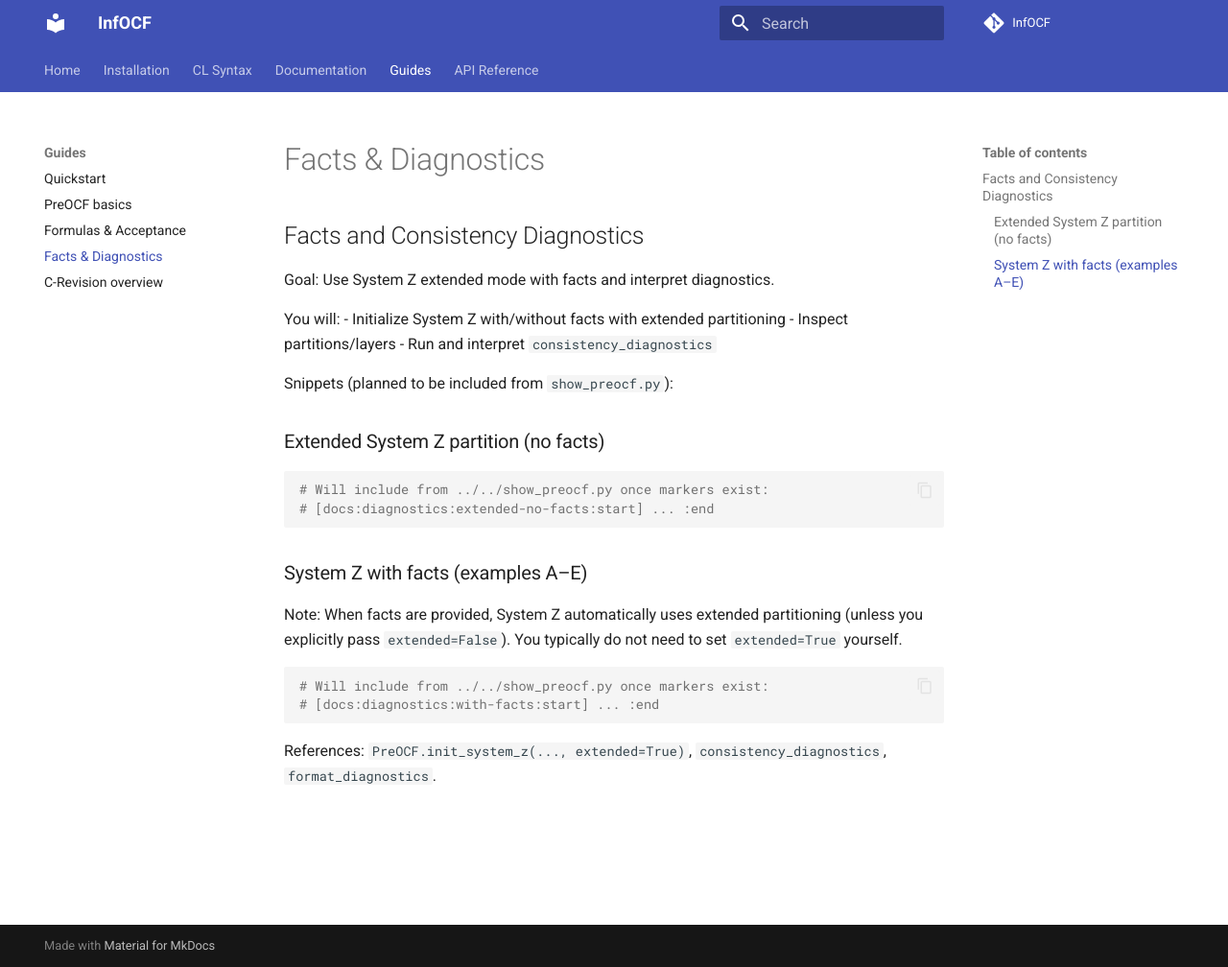
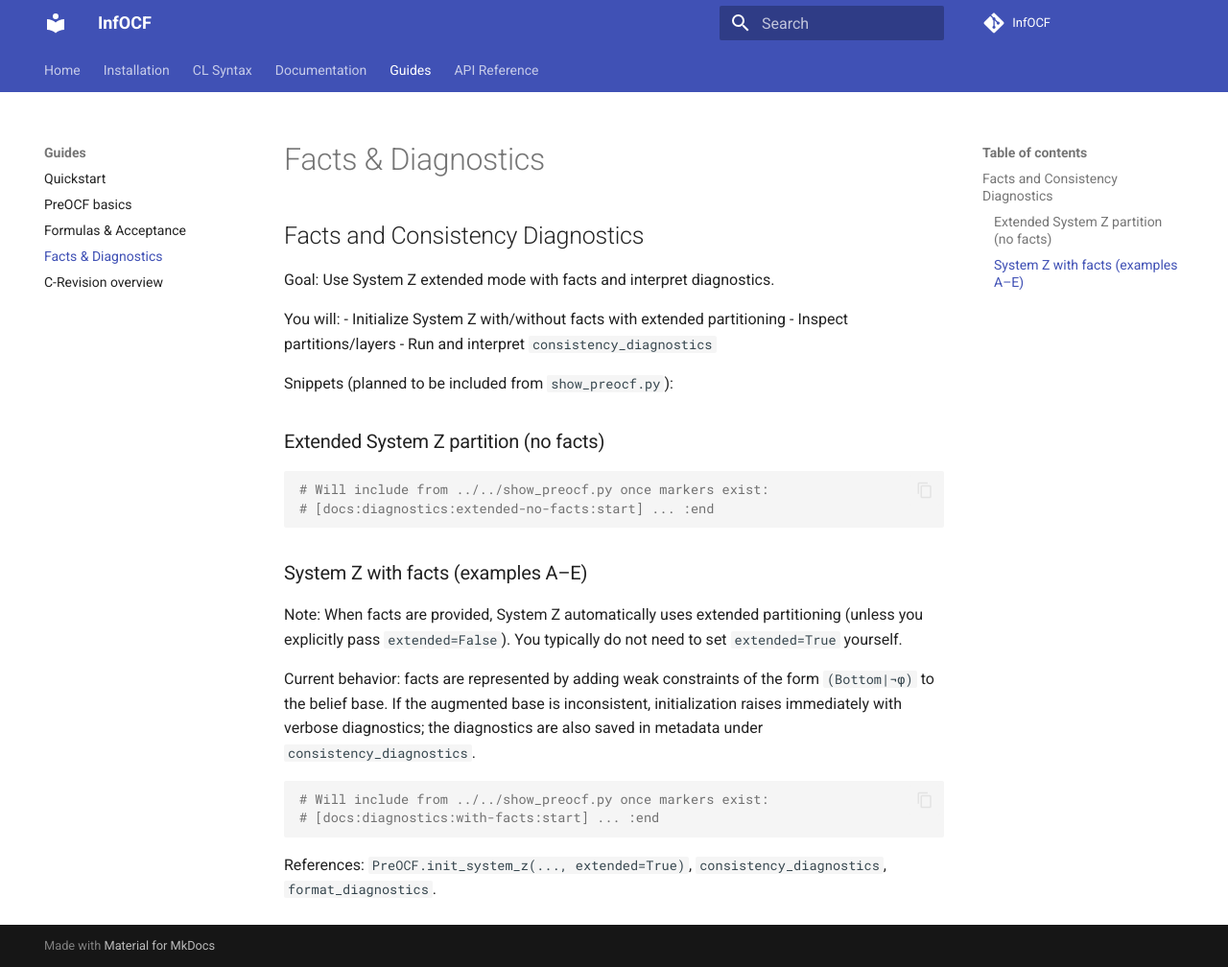
Before and after one commit to jonasphilipp/InfOCF, an MkDocs documentation site: the page built from docs/guides/facts_and_diagnostics.md, in a window 1280 px wide and 1008 px high. Shown: the whole window at 96% size. Built offline with MkDocs 1.6.1 and Material for MkDocs 9.7.7, drawn with Linux system fonts in a browser that asks for light colours; comment, search, counter and statistics services are not loaded.

Commit message:
docs: add current behavior note for facts inconsistency handling

````diff
--- a/docs/guides/facts_and_diagnostics.md
+++ b/docs/guides/facts_and_diagnostics.md
@@ -17,6 +17,8 @@ Snippets (planned to be included from `show_preocf.py`):
 
 ### System Z with facts (examples A–E)
 Note: When facts are provided, System Z automatically uses extended partitioning (unless you explicitly pass `extended=False`). You typically do not need to set `extended=True` yourself.
+
+Current behavior: facts are represented by adding weak constraints of the form `(Bottom|¬φ)` to the belief base. If the augmented base is inconsistent, initialization raises immediately with verbose diagnostics; the diagnostics are also saved in metadata under `consistency_diagnostics`.
 ```python
 # Will include from ../../show_preocf.py once markers exist:
 # [docs:diagnostics:with-facts:start] ... :end
````
